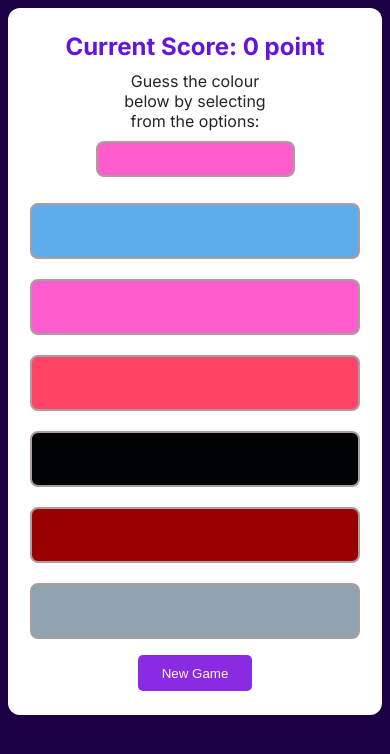
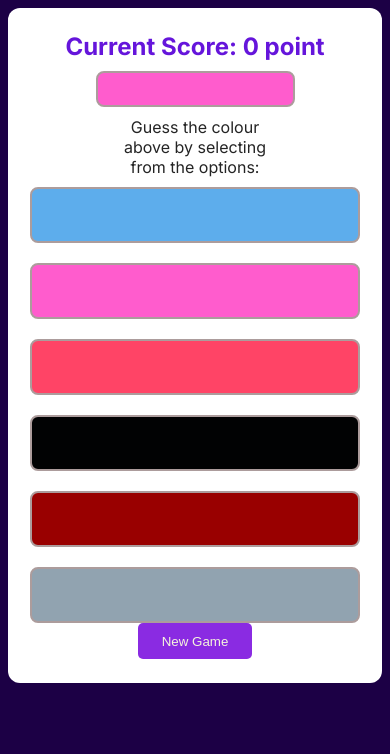
Before and after one commit to adexfit/colorGame, a React (Vite) app: page / in a window 390 px wide. Shown: the top 754 px of the page. Built offline with nearby package versions, Linux system fonts and the light colour scheme.

Commit message:
fix ux problems

```diff
--- a/src/components/Quiz.jsx
+++ b/src/components/Quiz.jsx
@@ -96,9 +96,6 @@ const Quiz = () => {
     <div className="quiz_card">
       <h1 data-testid="score">Current Score: {scPoint} point</h1>
       <div className="quest">
-        <p data-testid="gameInstructions">
-          Guess the colour below by selecting from the options:
-        </p>
         <p
           // id="question"
           data-testid="colorBox"
@@ -108,6 +105,9 @@ const Quiz = () => {
           }}
         >
           {""}
+        </p>
+        <p data-testid="gameInstructions">
+          Guess the colour above by selecting from the options:
         </p>
         <p
           style={
--- a/src/components/quiz.css
+++ b/src/components/quiz.css
@@ -161,6 +161,7 @@
     width: 100%;
     justify-content: center;
     align-items: center;
+    padding: 0px;
   }
   .quest {
     width: 50%;
```
